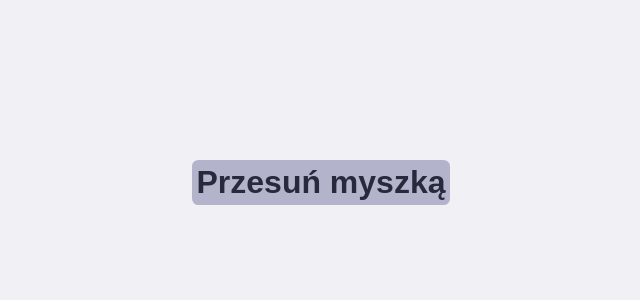
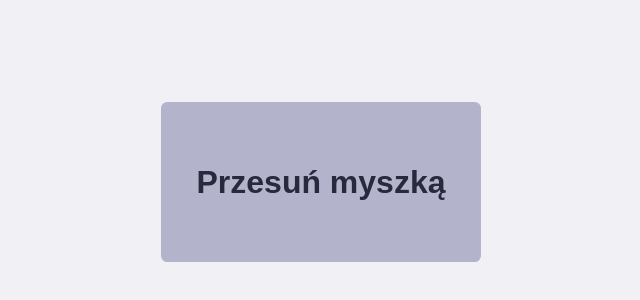
Before and after one commit to kwojtas172/button-devutnia, a React (Create React App) app: page / in a window 1280 px wide. Shown: the part 218-518 px from the top of the page, without its empty margins (319-959 px from the left). Built offline with nearby package versions, Linux system fonts and the light colour scheme.

Commit message:
css modified - permanent size of button

```diff
--- a/src/scss/_btn.scss
+++ b/src/scss/_btn.scss
@@ -2,8 +2,8 @@
     display: flex;
     justify-content: center;
     align-items: center;
-    max-width: 28rem;
-    height: auto;
+    width: 20rem;
+    height: 10rem;
     color: #29293d;
     font-size: 2rem;
     font-weight: 900;
```
Also changed, not shown: src/components/Button.jsx (+0 -8 lines).
